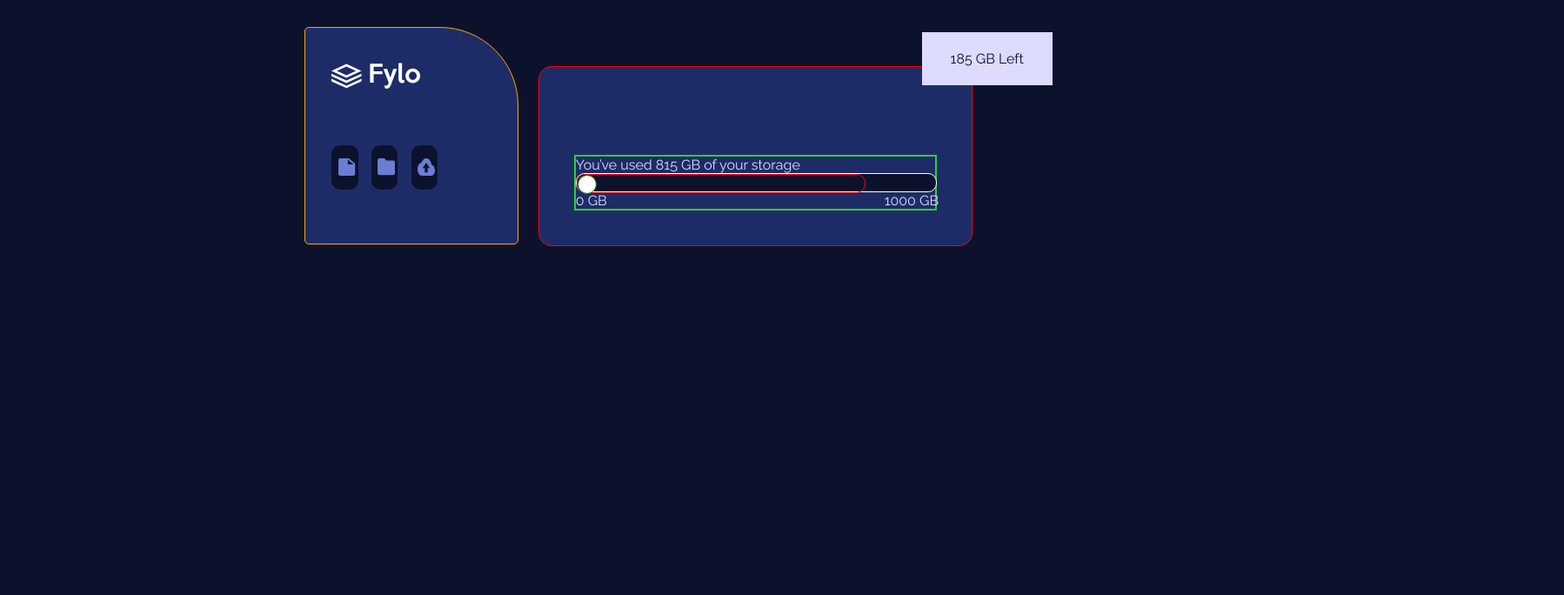
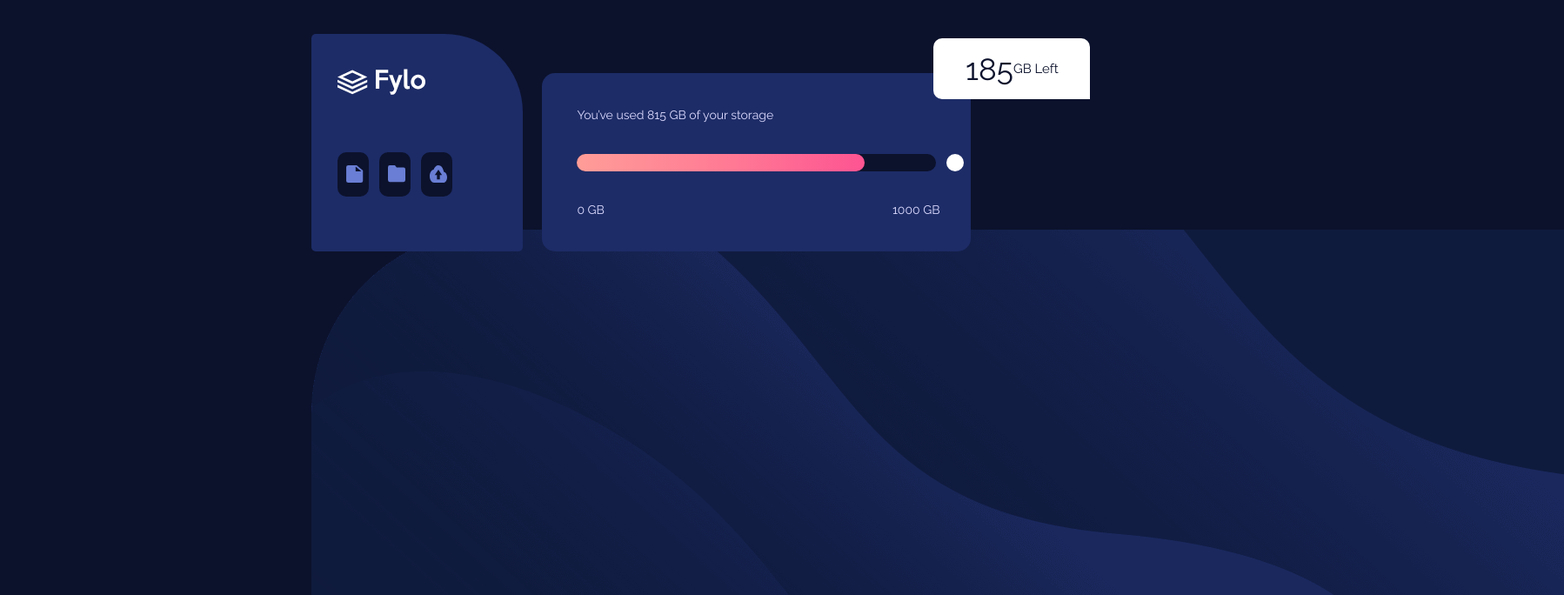
Before and after one commit to jthnyc/fylo-data-storage-component, a plain HTML site: page index.html in a window 1280 px wide. Shown: the part 269-953 px from the top of the page at 87% size, 1798 px wide, since content can reach past the window. Before the commit the page ends 800 px from the top, so only its background shows below. Drawn offline with Linux system fonts and the light colour scheme.

Commit message:
[feat]: updating storage component

```diff
--- a/index.html
+++ b/index.html
@@ -33,7 +33,7 @@
         </div>
       </div>
       <div class="storage-container">
-        <div class="convo-shape">185 GB Left</div>
+        <div class="convo-shape"><span>185</span> GB Left</div>
         <div class="progress-container">
           <div>You’ve used 815 GB of your storage</div>
           <div class="progress-bar">
@@ -47,6 +47,7 @@
           </div>
         </div>
       </div>
+      <img class="background" src="./images/bg-desktop.png" />
     </div>
   </body>
 </html>
--- a/style.css
+++ b/style.css
@@ -1,5 +1,6 @@
 html {
   font-family: "Raleway", serif;
+  font-size: 14px;
   --paleblue: hsl(243, 100%, 93%);
   --grayblue: hsl(229, 7%, 55%);
   --darkblue: hsl(228, 56%, 26%);
@@ -18,18 +19,19 @@ body {
   column-gap: 3%;
   width: 60%;
   height: 250px;
-  position: absolute;
+  position: relative;
   top: 300px;
   left: 350px;
 }
 
 .img-container {
-  border: 1px solid orange;
+  /* border: 1px solid orange; */
   display: flex;
   flex-direction: column;
   background-color: var(--darkblue);
   padding: 20px;
   border-radius: 5px 90px 5px 5px;
+  z-index: 2;
 }
 
 .logo-icons {
@@ -51,7 +53,7 @@ body {
   display: flex;
   /* border: 1px solid yellow; */
   height: 35%;
-  width: 60%;
+  width: 65%;
   justify-content: space-between;
 }
 
@@ -59,7 +61,7 @@ body {
   display: flex;
   flex-direction: row;
   background-color: var(--verydarkblue);
-  width: 25%;
+  width: 27%;
   justify-items: center;
   border-radius: 10px;
 }
@@ -68,12 +70,12 @@ body {
   height: 20px;
   width: 20px;
   position: relative;
-  left: 25%;
+  left: 28%;
   top: 30%;
 }
 
 .storage-container {
-  border: 1px solid red;
+  /* border: 1px solid red; */
   display: flex;
   flex-direction: column;
   color: var(--paleblue);
@@ -83,18 +85,19 @@ body {
   top: 45px;
   border-radius: 15px;
   background-color: var(--darkblue);
+  z-index: 2;
 }
 
 .progress-container {
-  height: 400px;
-  border: 2px solid limegreen;
+  height: 1000px;
+  /* border: 2px solid limegreen; */
   display: flex;
   flex-direction: column;
   justify-content: space-between;
 }
 
 .progress-bar {
-  border: 1px solid white;
+  /* border: 1px solid white; */
   height: 20px;
   width: 100%;
   background-color: var(--verydarkblue);
@@ -102,24 +105,21 @@ body {
 }
 
 .progress {
-  border: 1px solid red;
+  /* border: 1px solid red; */
   height: 20px;
   width: 80%;
-  background-color: linear-gradient(
-    90deg,
-    #ff9d98 0%,
-    #ff7894 55%,
-    #fd5492 100%
-  );
+  background: linear-gradient(90deg, #ff9d98 0%, #ff7894 55%, #fd5492 100%);
   border-radius: 10px;
 }
 
 .progress-point {
-  border: 1px solid green;
+  /* border: 1px solid green; */
   background-color: white;
   border-radius: 90px;
   height: 20px;
   width: 20px;
+  position: relative;
+  left: 425px;
 }
 
 .gb-count {
@@ -132,13 +132,26 @@ body {
 
 .convo-shape {
   display: flex;
-  background-color: var(--paleblue);
-  height: 400px;
-  width: 150px;
+  background-color: white;
+  height: 70px;
+  width: 180px;
   color: var(--verydarkblue);
-  position: relative;
-  top: -80px;
-  left: 400px;
+  position: absolute;
+  top: -40px;
+  left: 450px;
   justify-content: center;
   align-items: center;
+  border-radius: 10px 10px 0 10px;
+  font-size: 15px;
 }
+
+.convo-shape span {
+  font-size: 35px;
+  font-style: bold;
+}
+
+.background {
+  position: relative;
+  top: -25px;
+  z-index: 1;
+}
```
